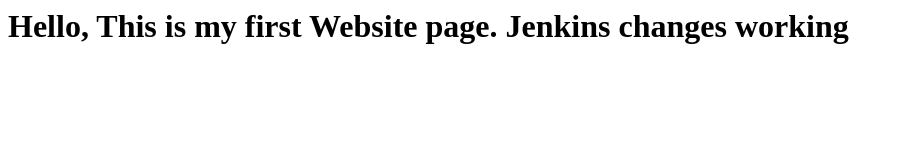
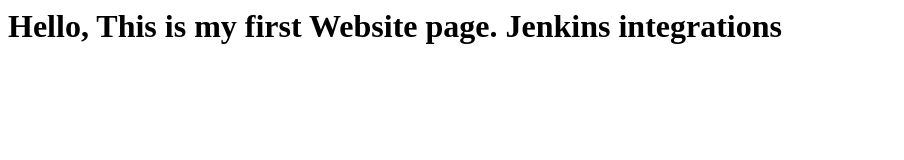
Before and after one commit to git-narasimha/firstproject, a plain HTML site: page index.html in a window 1280 px wide. Shown: the whole page, without its empty margins (0-904 px from the left). Drawn offline with Linux system fonts and the light colour scheme.

Commit message:
Update index.html

```diff
--- a/index.html
+++ b/index.html
@@ -1,5 +1,5 @@
 <html>
 <body>
-<h1>Hello, This is my first Website page. Jenkins changes working</h1>
+<h1>Hello, This is my first Website page. Jenkins integrations</h1>
 </body>
 </html>
```
